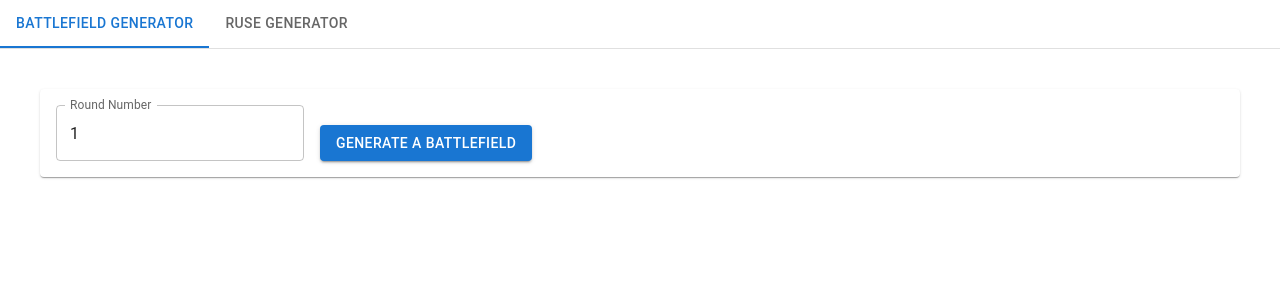
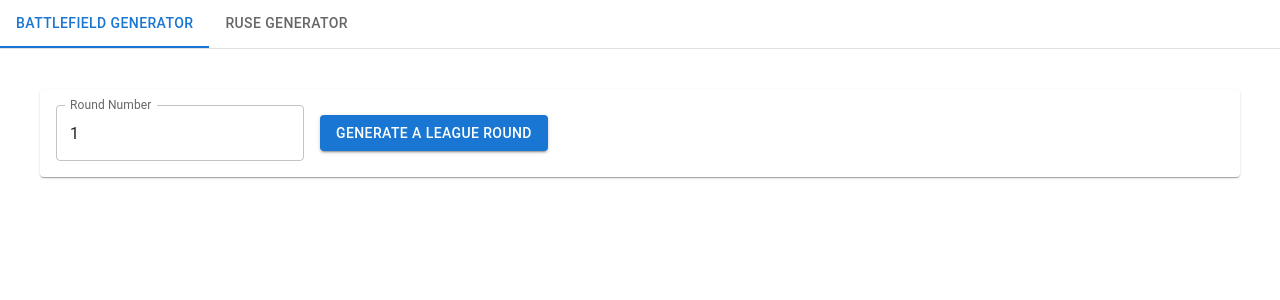
Before and after one commit to ken-bimmel/wh40k-hexgen, a React (Create React App) app: page / in a window 1280 px wide. Shown: the top 300 px of the page. Built offline with nearby package versions, Linux system fonts and the light colour scheme.

Commit message:
Switch to generating two battlefields for the round

```diff
--- /dev/null
+++ b/src/components/BattlefieldCard.jsx
@@ -0,0 +1,103 @@
+import { useState, useEffect } from "react";
+import { Grid, Card, Button, Typography } from "@mui/material";
+
+function BattlefieldCard({ battlefield }) {
+  const [showTwist, setShowTwist] = useState(false);
+  const [showMap, setShowMap] = useState(false);
+
+  const toggleShowTwist = () => {
+    setShowTwist(!showTwist);
+  };
+
+  const toggleShowMap = () => {
+    setShowMap(!showMap);
+  };
+
+  useEffect(() => {
+    setShowTwist(false);
+    setShowMap(false);
+  }, [battlefield]);
+
+  return (
+    <Card style={{ margin: "16px", padding: "16px" }}>
+      <Grid container direction="row" justifyContent="space-around">
+        <Grid item xs={6}>
+          <Grid container direction="column" spacing={4}>
+            <Grid item>
+              <Typography variant="h4">Primary Objective</Typography>
+              <Typography variant="h6" style={{ paddingLeft: "16px" }}>
+                {battlefield.primaryObjective?.name}
+              </Typography>
+              <Typography variant="body" style={{ paddingLeft: "16px" }}>
+                {battlefield.primaryObjective?.description}
+              </Typography>
+            </Grid>
+            <Grid item>
+              <Typography variant="h4">Secondary Objective</Typography>
+              <Typography variant="h6" style={{ paddingLeft: "16px" }}>
+                {battlefield.secondaryObjective?.name}
+              </Typography>
+              <Typography variant="body" style={{ paddingLeft: "16px" }}>
+                {battlefield.secondaryObjective?.description}
+              </Typography>
+            </Grid>
+            <Grid item>
+              <Typography variant="h4">
+                Twist{battlefield.twists.length > 1 ? "s" : null}
+              </Typography>
+              {showTwist ? (
+                <div onClick={toggleShowTwist}>
+                  {battlefield.twists.map((twist) => (
+                    <div key={twist.name}>
+                      <Typography variant="h6" style={{ paddingLeft: "16px" }}>
+                        {twist.name}
+                      </Typography>
+                      <Typography
+                        variant="body"
+                        style={{ paddingLeft: "16px" }}
+                      >
+                        {twist.description}
+                      </Typography>
+                    </div>
+                  ))}
+                </div>
+              ) : (
+                <Button variant="contained" onClick={toggleShowTwist}>
+                  Show Twist{battlefield.twists.length > 1 ? "s" : null}
+                </Button>
+              )}
+            </Grid>
+          </Grid>
+        </Grid>
+        <Grid item xs={6}>
+          <Grid container direction="column" spacing={4}>
+            <Grid item>
+              <Typography variant="h4">Reward Unit Type</Typography>
+              <Typography variant="h6" style={{ paddingLeft: "16px" }}>
+                {battlefield.rewardUnitType}
+              </Typography>
+            </Grid>
+            <Grid item>
+              <Typography variant="h4">Battlefield Terrain</Typography>
+              <Typography variant="h6" style={{ paddingLeft: "16px" }}>
+                {battlefield.terrain}
+              </Typography>
+            </Grid>
+            <Grid item>
+              <Typography variant="h4">Deployment Map</Typography>
+              {showMap ? (
+                <img src={battlefield.map?.image} onClick={toggleShowMap} />
+              ) : (
+                <Button variant="contained" onClick={toggleShowMap}>
+                  Show Map
+                </Button>
+              )}
+            </Grid>
+          </Grid>
+        </Grid>
+      </Grid>
+    </Card>
+  );
+}
+
+export default BattlefieldCard;
--- a/src/components/BattlefieldGenerator.jsx
+++ b/src/components/BattlefieldGenerator.jsx
@@ -1,35 +1,10 @@
 import { useState } from "react";
-import {
-  Grid,
-  TextField,
-  FormControl,
-  InputLabel,
-  Select,
-  OutlinedInput,
-  Checkbox,
-  MenuItem,
-  ListItemText,
-  Card,
-  Button,
-  Typography,
-  FormControlLabel,
-  FormLabel,
-  RadioGroup,
-  Radio,
-} from "@mui/material";
-import {
-  PRIMARY_OBJECTIVES,
-  SECONDARY_OBJECTIVES,
-  TWISTS,
-  TERRAIN_TYPES,
-  MAPS,
-  UNIT_TYPES,
-  ROUND_CONFIGS,
-} from "../data/data";
-import {
-  shuffleAndSelect,
-  getRandomFromArray,
-} from "../services/randomization";
+import { Grid, TextField, Card, Button } from "@mui/material";
+import { ROUND_CONFIGS } from "../data/data";
+import { generateBattlefield } from "../services/battlefieldGenerator";
+import BattlefieldCard from "./BattlefieldCard";
+
+const NUMBER_OF_BATTLEFIELDS_PER_ROUND = 2;
 
 function getRoundConfig(roundNumber) {
   for (let roundConfig of ROUND_CONFIGS) {
@@ -43,61 +18,27 @@ function getRoundConfig(roundNumber) {
 }
 
 function BattlefieldGenerator() {
-  const [battlefield, setBattlefield] = useState({
-    primaryObjective: null,
-    secondaryObjective: null,
-    twists: [],
-    terrain: null,
-    map: null,
-    rewardUnitType: null,
-    pointTotal: null,
-  });
+  const [roundNumber, setRoundNumber] = useState(1);
 
-  const [roundNumber, setRoundNumber] = useState(1);
-  const [showTwist, setShowTwist] = useState(false);
-  const [showMap, setShowMap] = useState(false);
+  const [battlefields, setBattlefields] = useState([]);
+
   const [showBattlefield, setShowBattlefield] = useState(false);
 
   const handleRoundNumberChange = (event) => {
     setRoundNumber(event.target.value);
   };
-  const toggleShowTwist = () => {
-    setShowTwist(!showTwist);
-  };
 
-  const toggleShowMap = () => {
-    setShowMap(!showMap);
-  };
+  const generateRound = () => {
+    setShowBattlefield(true);
 
-  const generateBattlefield = () => {
-    setShowBattlefield(true);
     const roundConfig = getRoundConfig(roundNumber);
 
-    const twists = [];
-    for (let i = 0; i < roundConfig.numberOfTwists; i++) {
-      twists.push(getRandomFromArray(TWISTS));
+    const tempBattlefields = [];
+    for (let i = 0; i < NUMBER_OF_BATTLEFIELDS_PER_ROUND; i++) {
+      tempBattlefields.push(generateBattlefield(roundConfig));
     }
 
-    const primaryObjective = getRandomFromArray(PRIMARY_OBJECTIVES);
-    const secondaryObjective = getRandomFromArray(SECONDARY_OBJECTIVES);
-    const terrain = getRandomFromArray(TERRAIN_TYPES);
-    const map = getRandomFromArray(MAPS);
-
-    const rewardUnitType = shuffleAndSelect(UNIT_TYPES, 1);
-
-    let battlefieldConditions = {
-      twists,
-      primaryObjective,
-      secondaryObjective,
-      terrain,
-      rewardUnitType,
-      map,
-      pointTotal: roundConfig.pointTotal,
-    };
-
-    setBattlefield(battlefieldConditions);
-    setShowTwist(false);
-    setShowMap(false);
+    setBattlefields(tempBattlefields);
   };
 
   return (
@@ -106,7 +47,7 @@ function BattlefieldGenerator() {
         <Card style={{ margin: "16px", padding: "16px" }}>
           <Grid container direction="column" spacing={4}>
             <Grid item>
-              <Grid container direction="row" alignItems="flex-end">
+              <Grid container direction="row" alignItems="center">
                 <Grid item style={{ paddingRight: "16px" }}>
                   <TextField
                     id="round-number"
@@ -125,19 +66,10 @@ function BattlefieldGenerator() {
                     }
                   />
                 </Grid>
-                <Grid item style={{ height: "100%" }}>
-                  <Grid
-                    container
-                    direction="column"
-                    justifyContent="center"
-                    style={{ height: "100%" }}
-                  >
-                    <Grid item>
-                      <Button variant="contained" onClick={generateBattlefield}>
-                        Generate a Battlefield
-                      </Button>
-                    </Grid>
-                  </Grid>
+                <Grid item>
+                  <Button variant="contained" onClick={generateRound}>
+                    Generate a League Round
+                  </Button>
                 </Grid>
               </Grid>
             </Grid>
@@ -146,90 +78,14 @@ function BattlefieldGenerator() {
       </Grid>
       {showBattlefield ? (
         <Grid item style={{ maxWidth: "100%" }}>
-          <Card style={{ margin: "16px", padding: "16px" }}>
-            <Grid container direction="row" justifyContent="space-around">
-              <Grid item xs={6}>
-                <Grid container direction="column" spacing={4}>
-                  <Grid item>
-                    <Typography variant="h4">Primary Objective</Typography>
-                    <Typography variant="h6" style={{ paddingLeft: "16px" }}>
-                      {battlefield.primaryObjective?.name}
-                    </Typography>
-                    <Typography variant="body" style={{ paddingLeft: "16px" }}>
-                      {battlefield.primaryObjective?.description}
-                    </Typography>
-                  </Grid>
-                  <Grid item>
-                    <Typography variant="h4">Secondary Objective</Typography>
-                    <Typography variant="h6" style={{ paddingLeft: "16px" }}>
-                      {battlefield.secondaryObjective?.name}
-                    </Typography>
-                    <Typography variant="body" style={{ paddingLeft: "16px" }}>
-                      {battlefield.secondaryObjective?.description}
-                    </Typography>
-                  </Grid>
-                  <Grid item>
-                    <Typography variant="h4">
-                      Twist{battlefield.twists.length > 1 ? "s" : null}
-                    </Typography>
-                    {showTwist ? (
-                      <div onClick={toggleShowTwist}>
-                        {battlefield.twists.map((twist) => (
-                          <>
-                            <Typography
-                              variant="h6"
-                              style={{ paddingLeft: "16px" }}
-                            >
-                              {twist.name}
-                            </Typography>
-                            <Typography
-                              variant="body"
-                              style={{ paddingLeft: "16px" }}
-                            >
-                              {twist.description}
-                            </Typography>
-                          </>
-                        ))}
-                      </div>
-                    ) : (
-                      <Button variant="contained" onClick={toggleShowTwist}>
-                        Show Twist{battlefield.twists.length > 1 ? "s" : null}
-                      </Button>
-                    )}
-                  </Grid>
-                </Grid>
-              </Grid>
-              <Grid item xs={6}>
-                <Grid container direction="column" spacing={4}>
-                  <Grid item>
-                    <Typography variant="h4">Reward Unit Type</Typography>
-                    <Typography variant="h6" style={{ paddingLeft: "16px" }}>
-                      {battlefield.rewardUnitType}
-                    </Typography>
-                  </Grid>
-                  <Grid item>
-                    <Typography variant="h4">Battlefield Terrain</Typography>
-                    <Typography variant="h6" style={{ paddingLeft: "16px" }}>
-                      {battlefield.terrain}
-                    </Typography>
-                  </Grid>
-                  <Grid item>
-                    <Typography variant="h4">Deployment Map</Typography>
-                    {showMap ? (
-                      <img
-                        src={battlefield.map?.image}
-                        onClick={toggleShowMap}
-                      />
-                    ) : (
-                      <Button variant="contained" onClick={toggleShowMap}>
-                        Show Map
-                      </Button>
-                    )}
-                  </Grid>
-                </Grid>
-              </Grid>
-            </Grid>
-          </Card>
+          {battlefields.map((battlefield) => {
+            return (
+              <BattlefieldCard
+                battlefield={battlefield}
+                key={battlefield.primaryObjective.name}
+              />
+            );
+          })}
         </Grid>
       ) : null}
     </Grid>
--- a/src/components/TabPanel.jsx
+++ b/src/components/TabPanel.jsx
@@ -1,4 +1,4 @@
-import { Box, Typography } from "@mui/material";
+import { Box } from "@mui/material";
 import PropTypes from "prop-types";
 
 function TabPanel(props) {
@@ -12,11 +12,7 @@ function TabPanel(props) {
       aria-labelledby={`simple-tab-${index}`}
       {...other}
     >
-      {value === index && (
-        <Box sx={{ p: 3 }}>
-          <Typography>{children}</Typography>
-        </Box>
-      )}
+      {value === index && <Box sx={{ p: 3 }}>{children}</Box>}
     </div>
   );
 }
--- /dev/null
+++ b/src/services/battlefieldGenerator.js
@@ -0,0 +1,35 @@
+import {
+  PRIMARY_OBJECTIVES,
+  SECONDARY_OBJECTIVES,
+  TWISTS,
+  TERRAIN_TYPES,
+  MAPS,
+  UNIT_TYPES,
+} from "../data/data";
+import { getRandomFromArray } from "./randomization";
+
+function generateBattlefield(roundConfig) {
+  const twists = [];
+  for (let i = 0; i < roundConfig.numberOfTwists; i++) {
+    twists.push(getRandomFromArray(TWISTS));
+  }
+
+  const primaryObjective = getRandomFromArray(PRIMARY_OBJECTIVES);
+  const secondaryObjective = getRandomFromArray(SECONDARY_OBJECTIVES);
+  const terrain = getRandomFromArray(TERRAIN_TYPES);
+  const map = getRandomFromArray(MAPS);
+
+  const rewardUnitType = getRandomFromArray(UNIT_TYPES);
+
+  return {
+    twists,
+    primaryObjective,
+    secondaryObjective,
+    terrain,
+    rewardUnitType,
+    map,
+    pointTotal: roundConfig.pointTotal,
+  };
+}
+
+export { generateBattlefield };
```
Also changed, not shown: .eslintrc.json.
